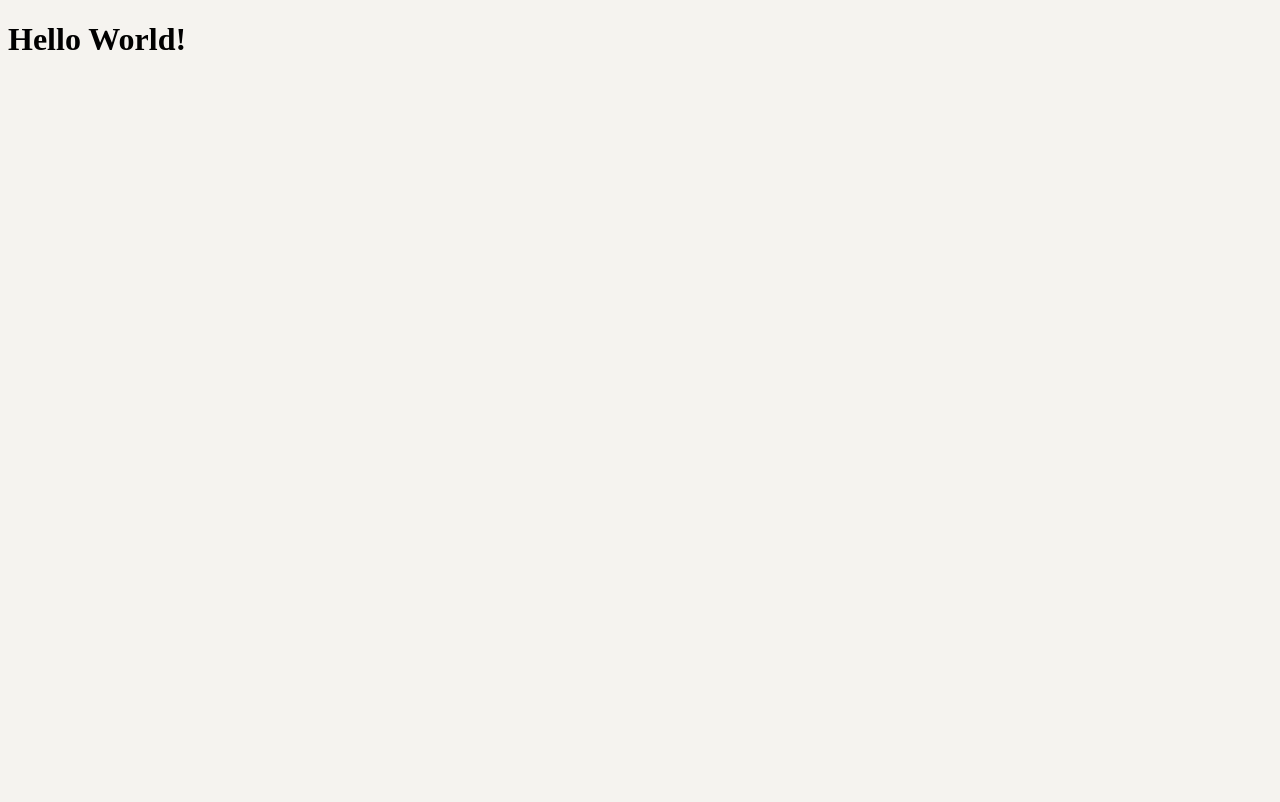
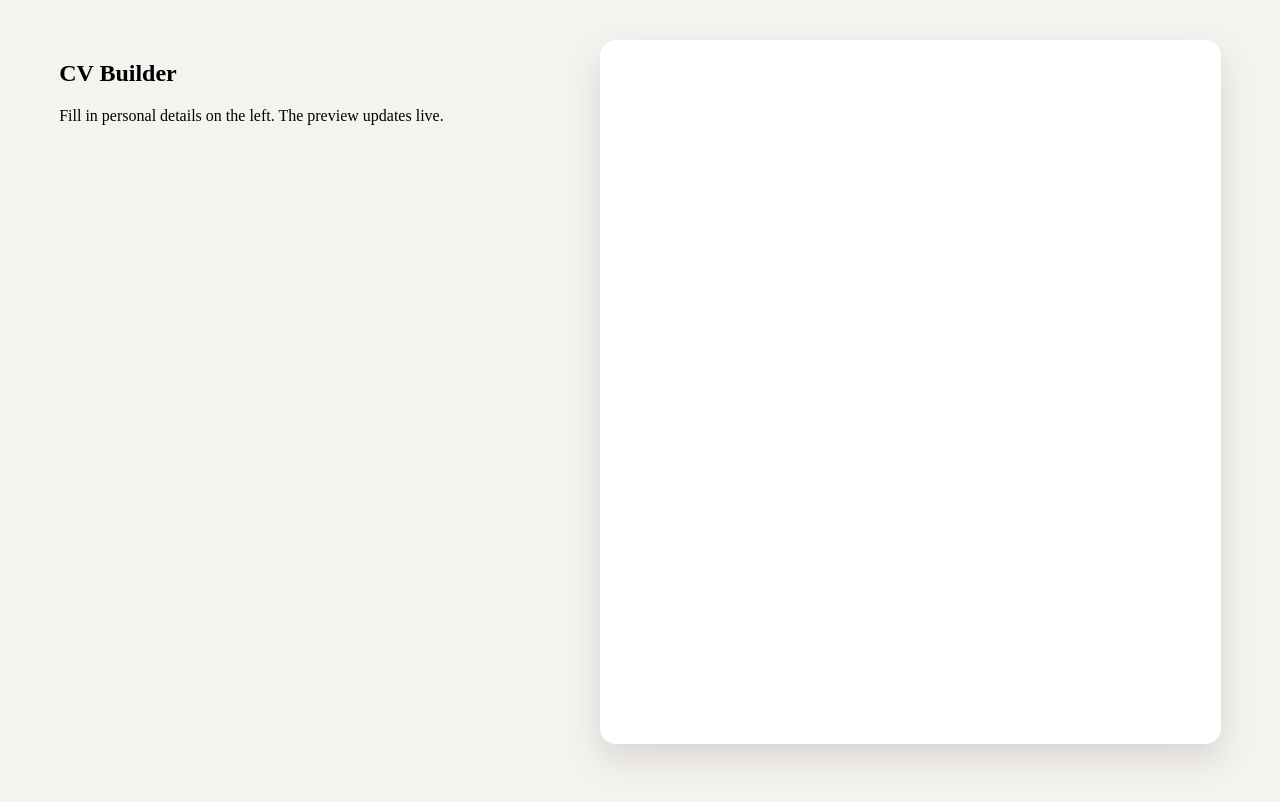
Before and after one commit to mrmiffmiff/cv-generator, a React (Vite) app: page / in a window 1280 px wide. Shown: the top 802 px of the page. Built offline with nearby package versions, Linux system fonts and the light colour scheme; the HTML template or start-up script is replaced by a standard one.

Commit message:
Basic layout

```diff
--- a/src/App.css
+++ b/src/App.css
@@ -1 +1,28 @@
-/* When project begins we want only CSS to be from normalizer. */
+.app-shell {
+    display: flex;
+    gap: 2rem;
+    padding: 2rem clamp(1rem, 4vw, 4rem);
+    background-color: inherit;
+    min-height: 100vh;
+
+}
+
+.form-side {
+    flex: 1 1 45%;
+}
+
+.preview-side {
+    flex: 1 1 55%;
+    display: flex;
+    justify-content: flex-end;
+    align-items: flex-start;
+}
+
+.preview-page {
+    width: min(100%, 720px);
+    min-height: 80vh;
+    background-color: white;
+    border-radius: 1rem;
+    box-shadow: 0 15px 35px rgba(15, 9, 0, 0.12);
+    padding: 2rem;
+}
--- a/src/App.jsx
+++ b/src/App.jsx
@@ -4,7 +4,21 @@ import './App.css'
 function App() {
 
   return (
-    <h1>Hello World!</h1>
+    <div className='app-shell'>
+      <section className='form-side'>
+        <header>
+          <h1>CV Builder</h1>
+          <p>Fill in personal details on the left. The preview updates live.</p>
+        </header>
+        {/*Okay so after this we're going to need a few... FormSections, essentially, perhaps, to represent the areas for Personal Details, for Education, and for Experience*/}
+      </section>
+      {/*Then after all the forms we need to have on the right side the actual resume preview.*/}
+      <section className='preview-side'>
+        <div className='preview-page'>
+
+        </div>
+      </section>
+    </div>
   )
 }
 
```
